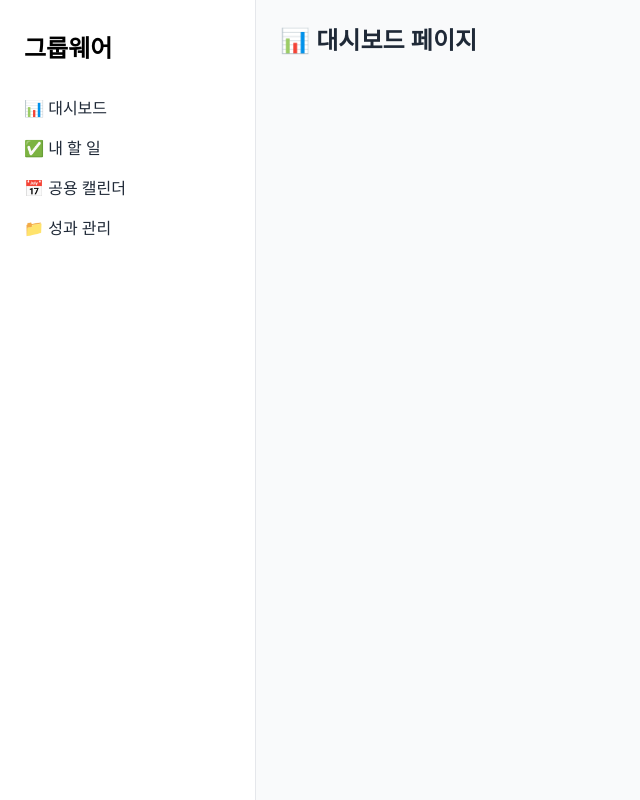
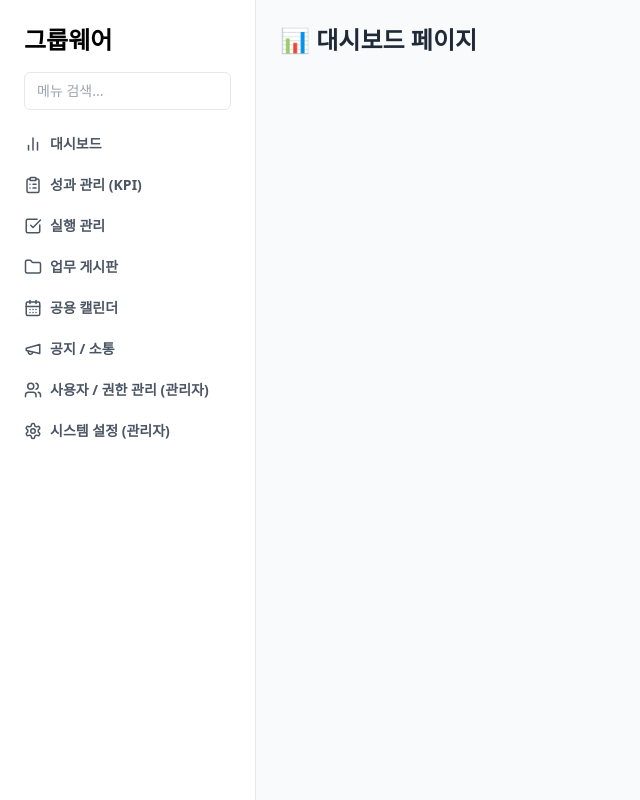
Before and after one commit to dev-jieun-lee/todo, a React (Vite) app in the folder frontend/: page /admin/settings/logs in a window 1280 px wide. Shown: the whole page, without its empty margins (0-640 px from the left). Built offline with nearby package versions, Linux system fonts and the light colour scheme.

Commit message:
메뉴변경

```diff
--- a/frontend/package.json
+++ b/frontend/package.json
@@ -9,6 +9,7 @@
   },
   "dependencies": {
     "axios": "^1.9.0",
+    "lucide-react": "^0.511.0",
     "react": "^19.1.0",
     "react-dom": "^19.1.0",
     "react-router-dom": "^7.6.0",
--- /dev/null
+++ b/frontend/src/components/Icons.tsx
@@ -0,0 +1,19 @@
+import {
+  BarChart2,
+  ClipboardList,
+  CheckSquare,
+  Folder,
+  CalendarDays,
+  Megaphone,
+  Users,
+  Settings,
+} from "lucide-react";
+
+export const DashboardIcon = () => <BarChart2 size={18} />;
+export const KpiIcon = () => <ClipboardList size={18} />;
+export const TodoIcon = () => <CheckSquare size={18} />;
+export const BoardIcon = () => <Folder size={18} />;
+export const CalendarIcon = () => <CalendarDays size={18} />;
+export const NoticeIcon = () => <Megaphone size={18} />;
+export const UserIcon = () => <Users size={18} />;
+export const SettingsIcon = () => <Settings size={18} />;
--- a/frontend/src/components/Sidebar.tsx
+++ b/frontend/src/components/Sidebar.tsx
@@ -1,32 +1,188 @@
+import { useState } from "react";
 import { Link, useLocation } from "react-router-dom";
+import {
+  DashboardIcon,
+  KpiIcon,
+  TodoIcon,
+  BoardIcon,
+  CalendarIcon,
+  NoticeIcon,
+  UserIcon,
+  SettingsIcon,
+} from "./Icons";
 
-const menuItems = [
-  { path: "/dashboard", label: "📊 대시보드" },
-  { path: "/todo/my", label: "✅ 내 할 일" },
-  { path: "/calendar", label: "📅 공용 캘린더" },
-  { path: "/kpi/my", label: "📁 성과 관리" },
+// 메뉴 타입 정의
+type MenuItem = {
+  label: string;
+  path?: string;
+  icon?: React.ReactNode;
+  children?: MenuItem[];
+};
+
+// 전체 메뉴 정의
+const menuItems: MenuItem[] = [
+  {
+    label: "대시보드",
+    icon: <DashboardIcon />,
+    children: [
+      { path: "/dashboard/today", label: "오늘 할 일 요약" },
+      { path: "/dashboard/kpi", label: "KPI 달성률" },
+      { path: "/dashboard/notice", label: "공지사항 / 일정 알림" },
+      { path: "/dashboard/vacation", label: "휴가 중인 인원" },
+    ],
+  },
+  {
+    label: "성과 관리 (KPI)",
+    icon: <KpiIcon />,
+    children: [
+      { path: "/kpi/my", label: "내 KPI 기록" },
+      { path: "/kpi/team", label: "팀별 목표 설정 (OKR)" },
+      { path: "/kpi/summary", label: "KPI 달성 현황판 (그래프, 리포트)" },
+    ],
+  },
+  {
+    label: "실행 관리",
+    icon: <TodoIcon />,
+    children: [
+      { path: "/todo/my", label: "나의 실행 계획 (To-do)" },
+      { path: "/todo/team", label: "팀 단위 체크리스트" },
+      { path: "/todo/status", label: "상태별 보기 (예정 / 완료 / 중단)" },
+    ],
+  },
+  {
+    label: "업무 게시판",
+    icon: <BoardIcon />,
+    children: [
+      { path: "/board/free", label: "자유 게시판" },
+      { path: "/board/team", label: "팀별 공유 게시판" },
+      { path: "/board/project", label: "프로젝트별 회의록 / 자료실" },
+    ],
+  },
+  {
+    label: "공용 캘린더",
+    icon: <CalendarIcon />,
+    children: [
+      { path: "/calendar/team", label: "팀 일정 보기 (주간/월간)" },
+      { path: "/calendar/deploy", label: "배포 일정 관리" },
+      { path: "/calendar/meeting", label: "회의 / 외근 / 교육 일정" },
+      { path: "/calendar/vacation", label: "연차 / 반차 / 병가 신청 및 현황" },
+      { path: "/calendar/deadline", label: "개인 KPI / TODO 마감일 연동" },
+    ],
+  },
+  {
+    label: "공지 / 소통",
+    icon: <NoticeIcon />,
+    children: [
+      { path: "/notice/global", label: "공지사항" },
+      { path: "/notice/team", label: "팀 공지 (역할별 가시성 설정)" },
+      { path: "/notice/suggestion", label: "익명 제안함 (선택)" },
+    ],
+  },
+  {
+    label: "사용자 / 권한 관리 (관리자)",
+    icon: <UserIcon />,
+    children: [
+      { path: "/admin/users", label: "사용자 목록 및 초대" },
+      { path: "/admin/roles", label: "역할 및 접근 권한 설정" },
+      { path: "/admin/vacations", label: "휴가 승인 / 계정 잠금" },
+    ],
+  },
+  {
+    label: "시스템 설정 (관리자)",
+    icon: <SettingsIcon />,
+    children: [
+      { path: "/admin/settings/categories", label: "업무/KPI 카테고리 설정" },
+      { path: "/admin/settings/calendar", label: "캘린더 색상/태그 설정" },
+      { path: "/admin/settings/reset", label: "초기화 및 백업" },
+      { path: "/admin/settings/logs", label: "로그 기록 / 시스템 상태" },
+    ],
+  },
 ];
 
 const Sidebar = () => {
   const location = useLocation();
+  const [openMenus, setOpenMenus] = useState<string[]>([]);
+  const [searchQuery, setSearchQuery] = useState("");
+
+  const toggleMenu = (label: string) => {
+    setOpenMenus((prev) =>
+      prev.includes(label) ? prev.filter((l) => l !== label) : [...prev, label]
+    );
+  };
+
+  const filterMenuItems = (items: MenuItem[]) =>
+    items.filter(
+      (item) =>
+        item.label.toLowerCase().includes(searchQuery.toLowerCase()) ||
+        item.children?.some((child) =>
+          child.label.toLowerCase().includes(searchQuery.toLowerCase())
+        )
+    );
+
+  const filteredMenuItems = filterMenuItems(menuItems);
 
   return (
-    <aside className="w-64 bg-white h-screen border-r px-6 py-8 shadow-sm">
-      <h1 className="text-2xl font-bold mb-8">그룹웨어</h1>
+    <aside className="w-64 bg-white h-screen border-r px-6 py-6 shadow-sm overflow-y-auto">
+      <h1 className="text-2xl font-bold mb-4">그룹웨어</h1>
+
+      {/* 🔍 메뉴 검색 */}
+      <input
+        type="text"
+        placeholder="메뉴 검색..."
+        value={searchQuery}
+        onChange={(e) => setSearchQuery(e.target.value)}
+        className="w-full px-3 py-2 mb-6 text-sm border rounded-md"
+      />
+
       <nav className="flex flex-col gap-4">
-        {menuItems.map((item) => (
+        {filteredMenuItems.map((item) =>
+          item.children ? (
+            <div key={item.label}>
+              <button
+                className={`w-full text-left text-sm font-semibold transition-colors duration-200 ${
+                  openMenus.includes(item.label)
+                    ? "text-blue-600"
+                    : "text-gray-600"
+                }`}
+                onClick={() => toggleMenu(item.label)}
+              >
+                <div className="flex items-center gap-2">
+                  {item.icon}
+                  {item.label}
+                </div>
+              </button>
+              {openMenus.includes(item.label) && (
+                <div className="flex flex-col gap-2 pl-6 mt-1">
+                  {item.children.map((child) => (
+                    <Link
+                      key={child.path}
+                      to={child.path!}
+                      className={`text-sm hover:text-blue-600 ${
+                        location.pathname.startsWith(child.path!)
+                          ? "text-blue-600 font-medium"
+                          : "text-gray-800"
+                      }`}
+                    >
+                      {child.label}
+                    </Link>
+                  ))}
+                </div>
+              )}
+            </div>
+          ) : (
             <Link
               key={item.path}
-            to={item.path}
-            className={`text-base font-medium hover:text-blue-600 ${
-              location.pathname.startsWith(item.path)
+              to={item.path!}
+              className={`text-sm font-medium hover:text-blue-600 ${
+                location.pathname.startsWith(item.path!)
                   ? "text-blue-600"
                   : "text-gray-800"
               }`}
             >
-            {item.label}
+              {item.icon} {item.label}
             </Link>
-        ))}
+          )
+        )}
       </nav>
     </aside>
   );
```
Also changed, not shown: 1 other file (tests, documents, lock files or other folders). Lines whose indentation alone changed are shown as unchanged.
